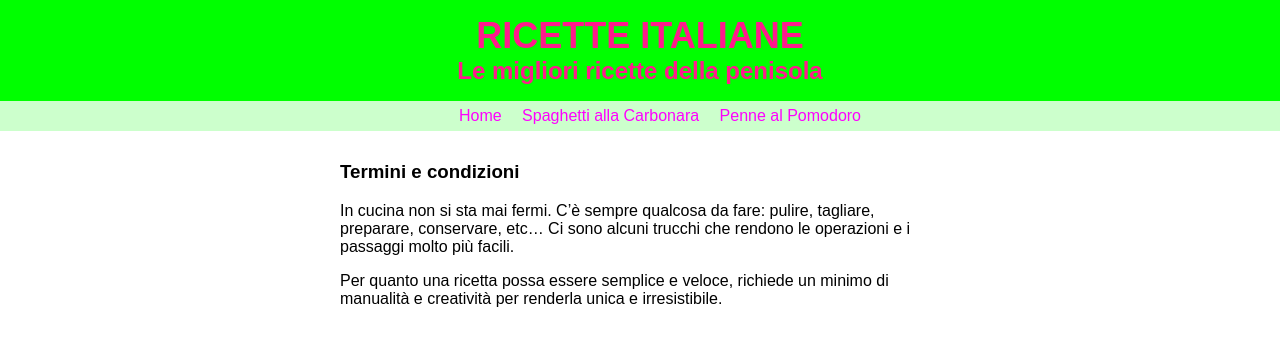
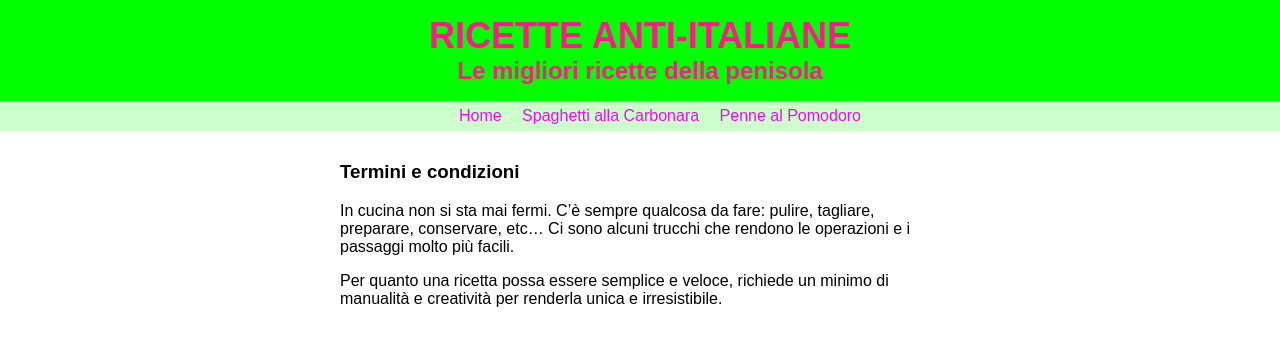
Before and after one commit to lizzilyna/Ricette-Anti-italiane, a plain HTML site: page terms.html in a window 1280 px wide. Drawn offline with Linux system fonts and the light colour scheme.

Commit message:
Update terms.html

```diff
--- a/terms.html
+++ b/terms.html
@@ -8,7 +8,7 @@
 	<body>
 		<div id="header">
 			<a href="index.html" id="head">
-<h1>Ricette Italiane</h1>
+<h1>Ricette Anti-italiane</h1>
 <h2>Le migliori ricette della penisola</h2>
 </a>
 <ul id="nav">
```
